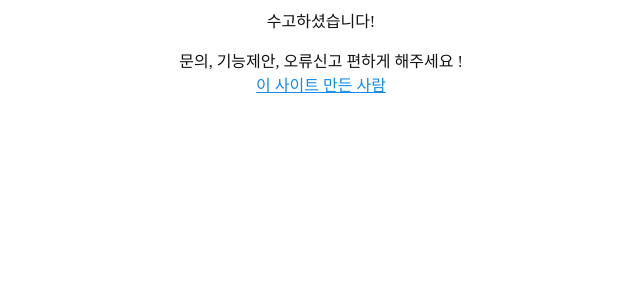
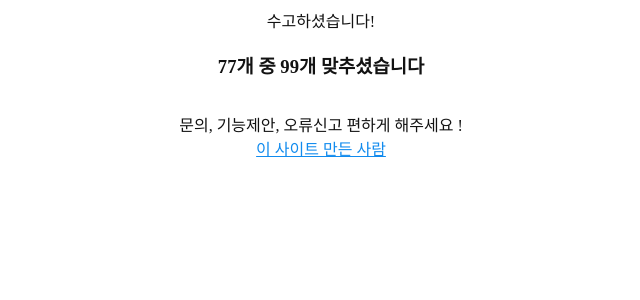
Before and after one commit to seondal/PokemonQuiz, a Next.js app: page /quiz/stat in a window 1280 px wide. Shown: the top 300 px of the page, without its empty margins (319-959 px from the left). Built offline with nearby package versions, Linux system fonts and the light colour scheme.

Commit message:
♻️ refactor :  퀴즈 컴포넌트 레이아웃 화

```diff
--- a/src/app/quiz/Ending.tsx
+++ b/src/app/quiz/Ending.tsx
@@ -1,3 +1,13 @@
 export default function EndingPage() {
-  return <div>수고하셨습니다!</div>;
+  const total = 77;
+  const solved = 99;
+
+  return (
+    <div>
+      수고하셨습니다!
+      <h3>
+        {total}개 중 {solved}개 맞추셨습니다
+      </h3>
+    </div>
+  );
 }
--- a/src/app/quiz/artwork/page.tsx
+++ b/src/app/quiz/artwork/page.tsx
@@ -1,23 +1,16 @@
 "use client";
 
-import { useState } from "react";
 import useQuizStore from "@/store/useQuizStore";
-import Quiz from "../Quiz";
 import Image from "next/image";
 
-export default function QuizPage() {
-  const { quizList } = useQuizStore();
-  const [curNumber, setCurNumber] = useState(0);
-
+export default function ArtworkQuizPage() {
+  const { quizList, curNumber } = useQuizStore();
   const data = quizList[curNumber];
+  console.log("🚀 ~ ArtworkQuizPage ~ data:", data);
 
   return (
     <>
-      <Quiz data={data} goNext={() => setCurNumber((state) => state + 1)}>
-        <>
-          <Image src={data.image} width={200} height={200} alt="" />
-        </>
-      </Quiz>
+      <Image src={data.image} width={200} height={200} alt="" />
     </>
   );
 }
--- a/src/app/quiz/Quiz.tsx
+++ b/src/app/quiz/layout.tsx
@@ -1,16 +1,18 @@
 "use client";
 
-import { PokemonI } from "@/interface/response";
+import useQuizStore from "@/store/useQuizStore";
 import Image from "next/image";
 import { useState } from "react";
+import EndingPage from "./Ending";
 
 interface QuizI {
-  data: PokemonI;
-  goNext: () => void;
   children: React.ReactNode;
 }
 
-export default function Quiz({ data, goNext, children }: QuizI) {
+export default function Quiz({ children }: QuizI) {
+  const { quizList, curNumber, goNextNumber } = useQuizStore();
+  const data = quizList[curNumber];
+
   const [value, setValue] = useState("");
   const [curState, setCurState] = useState<"ing" | "correct" | "wrong">("ing");
 
@@ -21,7 +23,11 @@ export default function Quiz({ data, goNext, children }: QuizI) {
   function onClickNext() {
     setCurState("ing");
     setValue("");
-    goNext();
+    goNextNumber();
+  }
+
+  if (quizList.length === curNumber) {
+    return <EndingPage />;
   }
 
   if (curState !== "ing") {
--- a/src/app/quiz/stat/page.tsx
+++ b/src/app/quiz/stat/page.tsx
@@ -1,25 +1,12 @@
-"use client";
-
-import { useState } from "react";
 import useQuizStore from "@/store/useQuizStore";
-import Quiz from "../Quiz";
 import StatGraph from "./StatGraph";
 import Hint from "./Hint";
-import EndingPage from "../Ending";
 
-export default function QuizPage() {
-  const { quizList } = useQuizStore();
-  const [curNumber, setCurNumber] = useState(0);
-
+export default function StatQuizPage() {
+  const { quizList, curNumber } = useQuizStore();
   const data = quizList[curNumber];
 
-  if (quizList.length === curNumber) {
-    return <EndingPage />;
-  }
-
   return (
-    <>
-      <Quiz data={data} goNext={() => setCurNumber((state) => state + 1)}>
     <>
       <StatGraph total={data.total} stats={data.stats} />
       <div className="flex justify-around">
@@ -34,7 +21,5 @@ export default function QuizPage() {
         <Hint text={data.generation} cover="세대" />
       </div>
     </>
-      </Quiz>
-    </>
   );
 }
--- a/src/store/useQuizStore.ts
+++ b/src/store/useQuizStore.ts
@@ -4,11 +4,17 @@ import { create } from "zustand";
 interface QuizStoreI {
   quizList: QuizListT;
   setQuizList: (newQuizList: QuizListT) => void;
+
+  curNumber: number;
+  goNextNumber: () => void;
 }
 
 const useQuizStore = create<QuizStoreI>((set) => ({
   quizList: [],
   setQuizList: (newQuizList) => set({ quizList: newQuizList }),
+
+  curNumber: 0,
+  goNextNumber: () => set((state) => ({ curNumber: state.curNumber + 1 })),
 }));
 
 export default useQuizStore;
```
Lines whose indentation alone changed are shown as unchanged.
